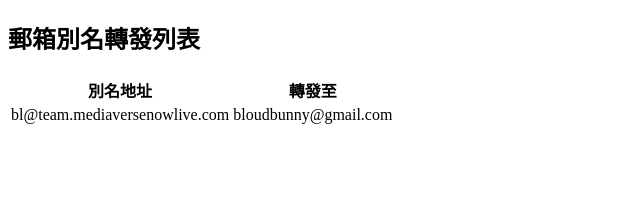
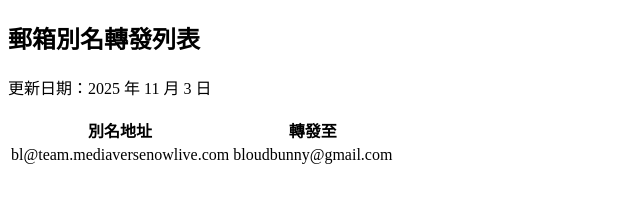
Before and after one commit to BunnyEraPro/global-control-center, a plain HTML site: page email_alias.html in a window 1280 px wide. Shown: the whole page, without its empty margins (0-640 px from the left). Drawn offline with Linux system fonts and the light colour scheme.

Commit message:
Update email_alias.html

```diff
--- a/email_alias.html
+++ b/email_alias.html
@@ -6,6 +6,7 @@
 </head>
 <body>
   <h2>郵箱別名轉發列表</h2>
+  <p>更新日期：2025 年 11 月 3 日</p>
   <table>
     <tr><th>別名地址</th><th>轉發至</th></tr>
     <tr><td>bl@team.mediaversenowlive.com</td><td>bloudbunny@gmail.com</td></tr>
```
